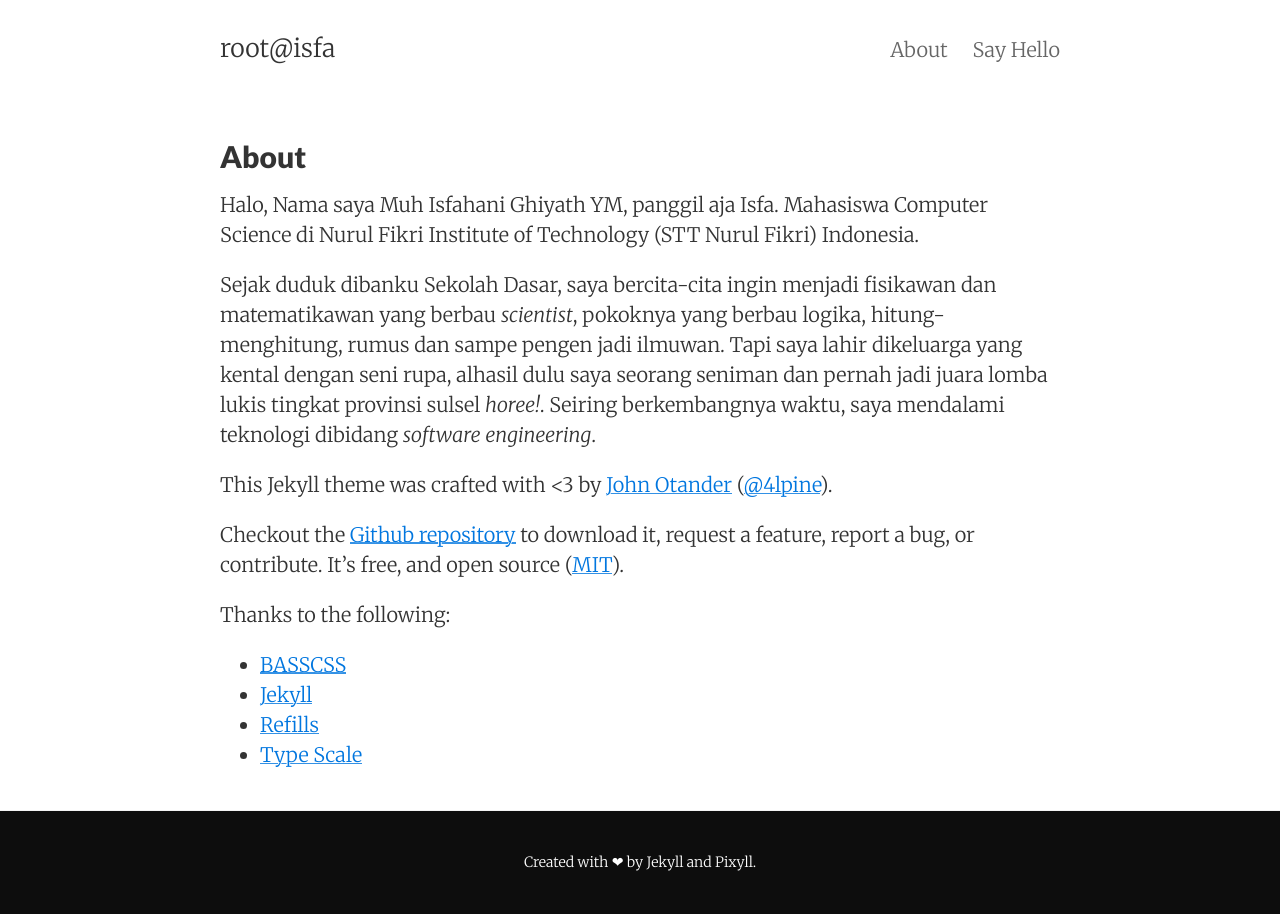
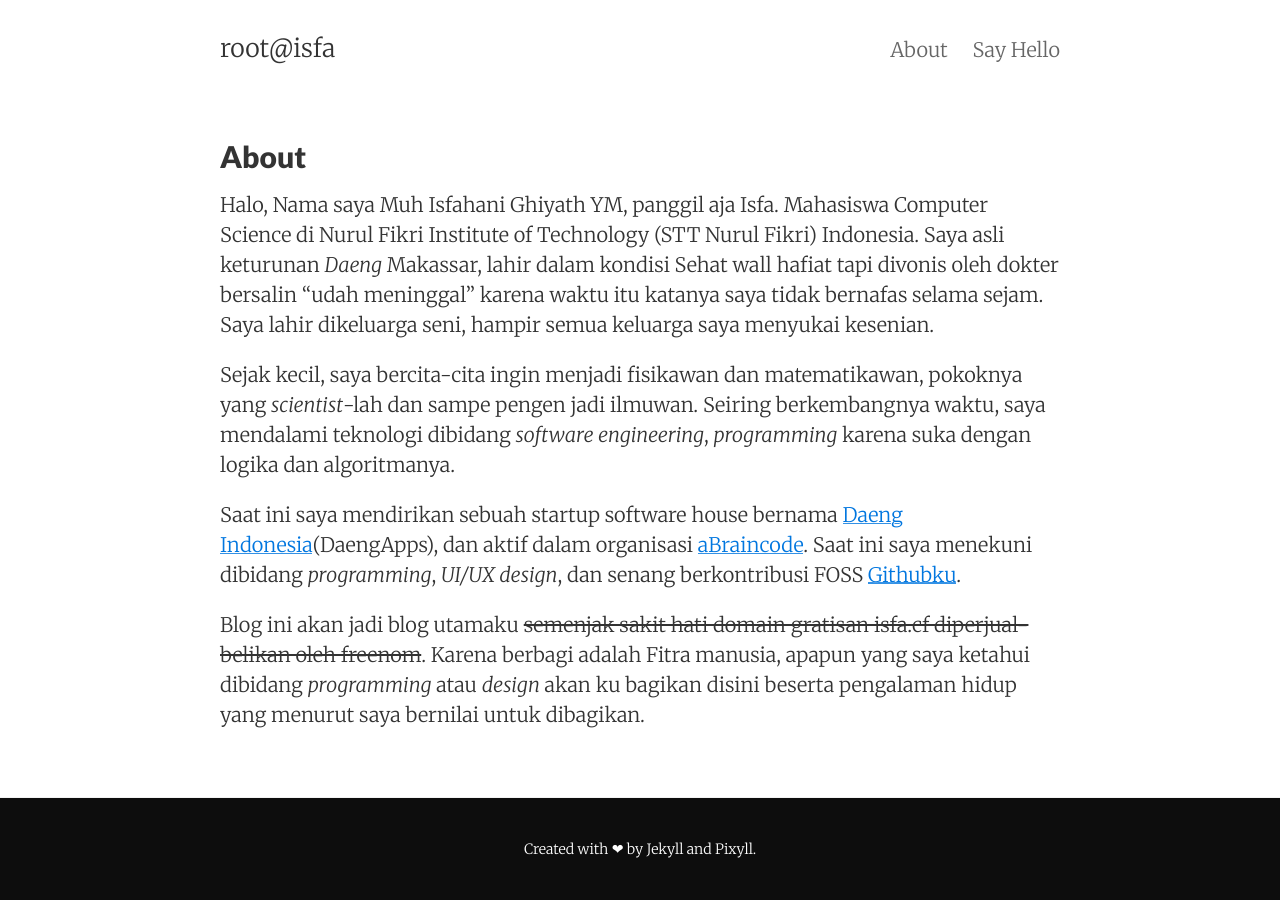
Before and after one commit to isfaaghyth/isfaaghythh.github.io, a Jekyll site: the page built from about.md, in a window 1280 px wide. Built offline with Jekyll 4.4.1, drawn with Linux system fonts in a browser that asks for light colours.

Commit message:
about blog

```diff
--- a/about.md
+++ b/about.md
@@ -5,20 +5,10 @@ permalink: /about/
 tags: about
 ---
 
-Halo, Nama saya Muh Isfahani Ghiyath YM, panggil aja Isfa. Mahasiswa Computer Science di Nurul Fikri Institute of Technology (STT Nurul Fikri) Indonesia.
+Halo, Nama saya Muh Isfahani Ghiyath YM, panggil aja Isfa. Mahasiswa Computer Science di Nurul Fikri Institute of Technology (STT Nurul Fikri) Indonesia. Saya asli keturunan *Daeng* Makassar, lahir dalam kondisi Sehat wall hafiat tapi divonis oleh dokter bersalin "udah meninggal" karena waktu itu katanya saya tidak bernafas selama sejam. Saya lahir dikeluarga seni, hampir semua keluarga saya menyukai kesenian.
 
-Sejak duduk dibanku Sekolah Dasar, saya bercita-cita ingin menjadi fisikawan dan matematikawan yang berbau *scientist*, pokoknya yang berbau logika, hitung-menghitung, rumus dan sampe pengen jadi ilmuwan. Tapi saya lahir dikeluarga yang kental dengan seni rupa, alhasil dulu saya seorang seniman dan pernah jadi juara lomba lukis tingkat provinsi sulsel *horee!*. Seiring berkembangnya waktu, saya mendalami teknologi dibidang *software engineering*.
+Sejak kecil, saya bercita-cita ingin menjadi fisikawan dan matematikawan, pokoknya yang *scientist*-lah dan sampe pengen jadi ilmuwan. Seiring berkembangnya waktu, saya mendalami teknologi dibidang *software engineering*, *programming* karena suka dengan logika dan algoritmanya.
 
-This Jekyll theme was crafted with <3 by [John Otander](http://johnotander.com)
-([@4lpine](https://twitter.com/4lpine)).
+Saat ini saya mendirikan sebuah startup software house bernama [Daeng Indonesia](https://daeng.id)(DaengApps), dan aktif dalam organisasi [aBraincode](http://abraincode.web.id). Saat ini saya menekuni dibidang *programming*, *UI/UX design*, dan senang berkontribusi FOSS [Githubku](https://github.com/isfaaghyth).
 
-Checkout the [Github repository](https://github.com/johnotander/pixyll) to download it,
-request a feature, report a bug, or contribute. It's free, and open source
-([MIT](http://opensource.org/licenses/MIT)).
-
-Thanks to the following:
-
-* [BASSCSS](http://basscss.com)
-* [Jekyll](http://jekyllrb.com)
-* [Refills](http://refills.bourbon.io/)
-* [Type Scale](http://type-scale.com/)
+Blog ini akan jadi blog utamaku ~~semenjak sakit hati domain gratisan isfa.cf diperjual-belikan oleh freenom~~. Karena berbagi adalah Fitra manusia, apapun yang saya ketahui dibidang *programming* atau *design* akan ku bagikan disini beserta pengalaman hidup yang menurut saya bernilai untuk dibagikan.
```
